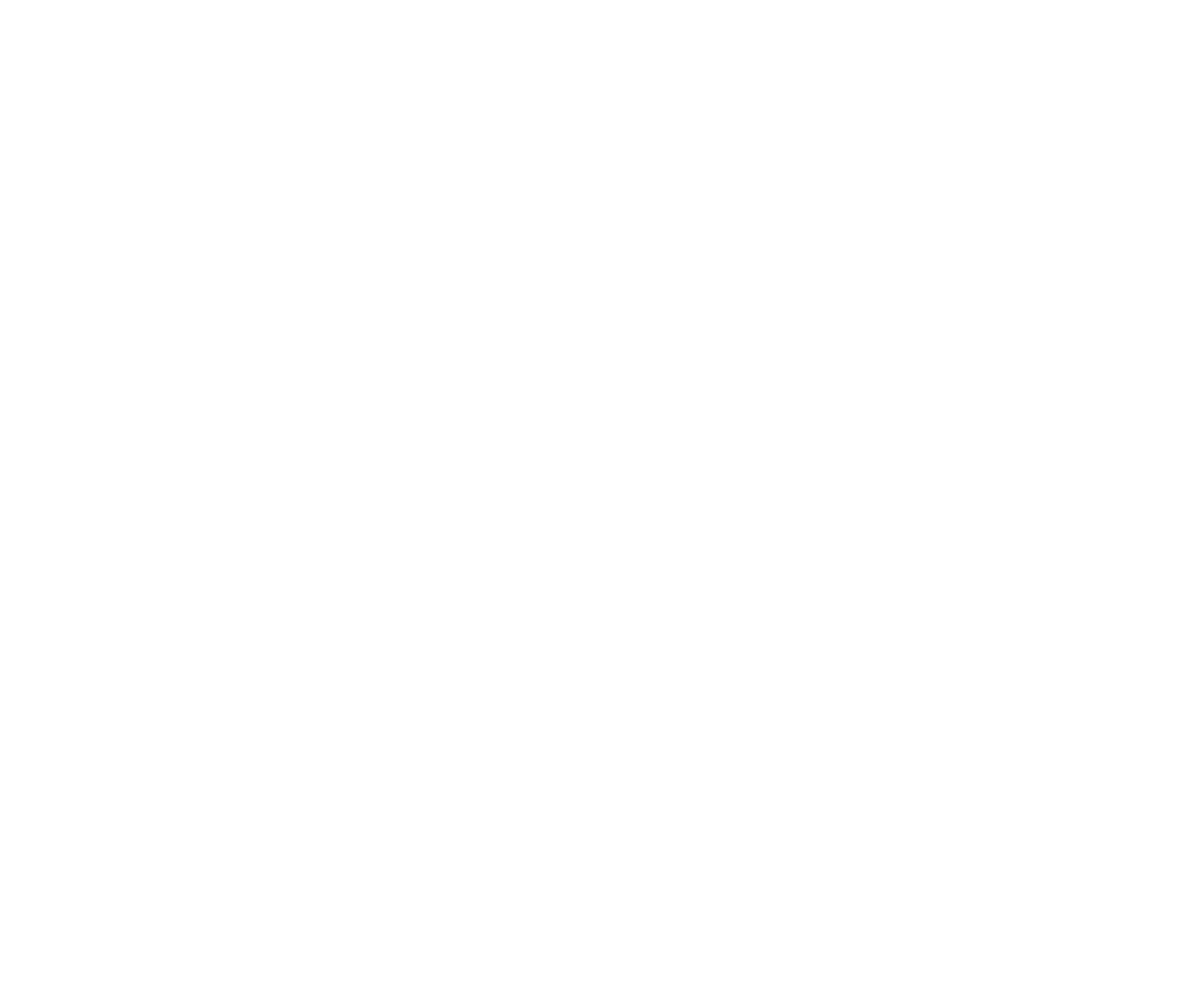
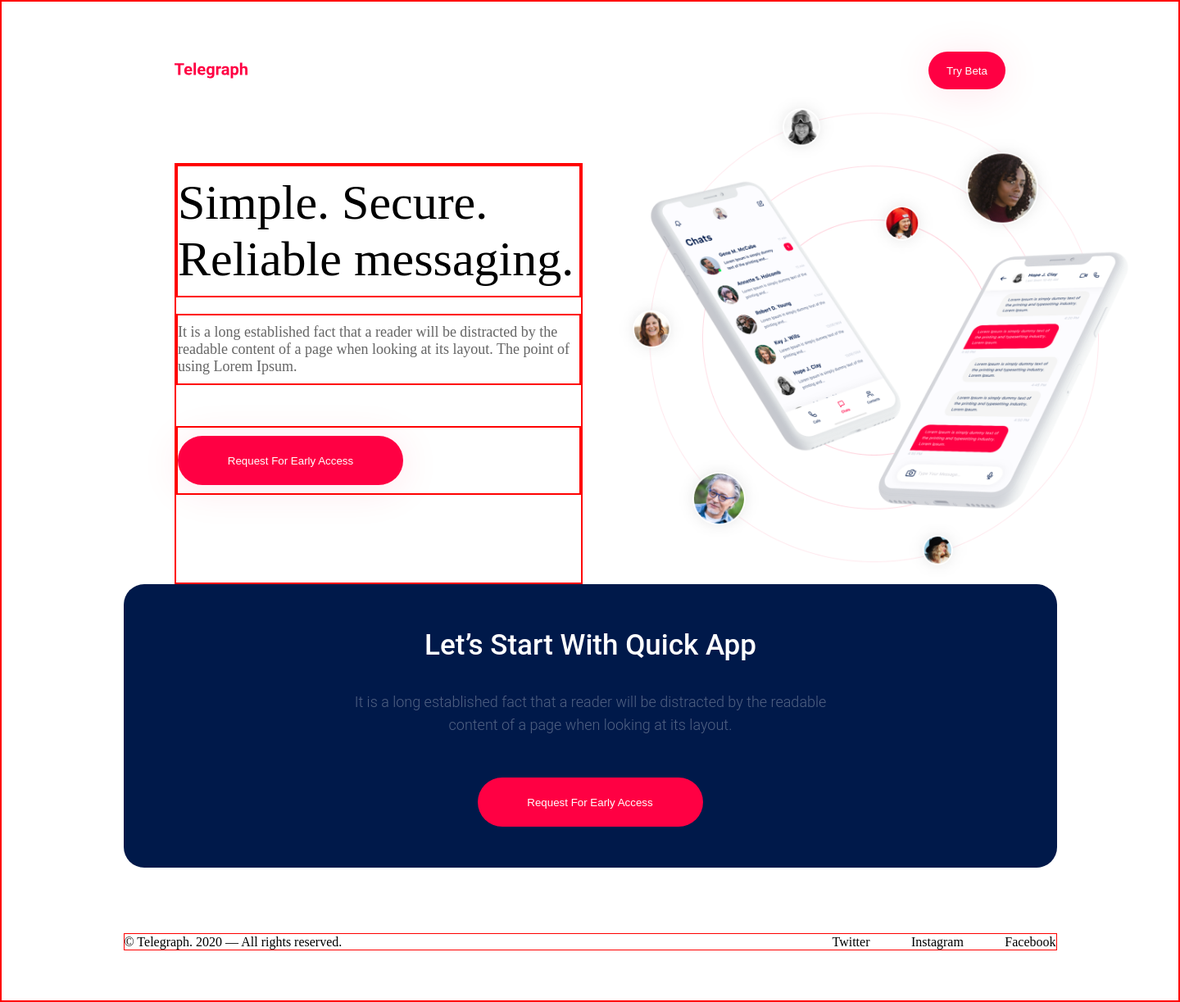
Before and after one commit to ArsenAliakparov/shop-A13, a plain HTML site: page index.html in a window 1280 px wide. Shown: the whole page at 82% size, 1440 px wide, since content can reach past the window. Before the commit the page ends 800 px from the top, so only its background shows below. Drawn offline with Linux system fonts and the light colour scheme; a web font is replaced by a local one.

Commit message:
header footer

```diff
--- a/index.html
+++ b/index.html
@@ -7,9 +7,50 @@
     <link rel="stylesheet" href="style.css">
 </head>
 <body>
-    <header class="header"></header>
-    <main class="main"></main>
-    <footer class="footer"></footer>
-    <script src="index.js"></script>
+    <div class="container">
+        <header class="header">
+            <div class="head">
+                <img src="./svg/ttt.svg" alt="">
+                <button class="btn">Try Beta</button>
+            </div>
+            <div class="heed">
+    <div class="content">
+        <div class="jjj jjj">
+                <p class="big">Simple. Secure.
+                    Reliable messaging.</p></div>
+                    <div class="jjj jj">
+                    <p class="smol">It is a long established fact that a reader will be distracted by the readable content of a page when looking at its layout. The point of using Lorem Ipsum.</p>
+                </div>
+                <div class="jjj j">
+                    <button class="button">Request For Early Access</button>
+                </div>
+               </div>
+               <img class="image" src="./image/image1.png" alt="">
+             </div>
+        </header>
+        <main class="main"></main>
+        <footer class="footer">
+    <div class="foot">
+        <div class="fff">
+    <div class="ff">
+        <p>Let’s Start With Quick App</p>
+    </div>
+    <div class="f">
+        <p>It is a long established fact that a reader will be distracted by the readable content of a page when looking at its layout.</p>
+    </div>
+    </div>
+    <button class="btnn">Request For Early Access</button>
+    </div>
+    <div class="fooot">
+        <div class="ccc">
+            <p>© Telegraph. 2020 — All rights reserved.</p>
+        </div>
+        <div class="cc"><p>Twitter</p><p>Instagram</p><p>Facebook</p></div>
+    </div>
+        </footer>
+    </div>
+
+
+    <script src=""></script>
 </body>
 </html>
--- a/style.css
+++ b/style.css
@@ -0,0 +1,164 @@
+@import url('https://fonts.googleapis.com/css2?family=DM+Sans:ital,opsz,wght@0,9..40,100..1000;1,9..40,100..1000&family=Libre+Baskerville:ital,wght@0,400;0,700;1,400&family=Outfit:wght@100..900&family=Rosario:ital,wght@0,300..700;1,300..700&family=Rubik:ital,wght@0,300..900;1,300..900&family=Sen:wght@400..800&display=swap');
+
+*{
+    margin: 0;
+    padding: 0;
+    box-sizing: border-box;
+}
+.container{
+    width: 1440px;
+    border: 2px solid red;
+    margin: 0 auto;
+    /* position: relative; */
+    padding: 61px;
+}
+
+.head{
+    width: 100%;
+    padding: 0px 150px;
+    display: flex;
+    justify-content: space-between;
+}
+.btn{
+    width: 94px;
+height: 46px;
+border-radius: 23px;
+cursor: pointer;
+box-shadow: 0px 5px 50px 0px rgba(255, 0, 67, 0.1);
+background: rgb(255, 0, 67);
+border: none;
+color: #fff;
+}
+
+.heed{
+   width: 100%;
+    position: relative;
+    display: flex;
+/* border: 2px solid red; */
+}
+.content{
+    /* position: absolute;  */
+    width: 552px;
+border: 2px solid red;
+display: flex;
+flex-direction: column;
+/* gap: 20px; */
+margin-left: 150px;
+margin-top: 90px;
+
+}
+.big{
+    font-size: 60px;
+}
+.smol{
+    font-size: 18px;
+    color: rgba(0, 0, 0, 0.607);
+}
+.button{
+    width: 275px;
+height: 60px;
+border-radius: 30px;
+color: #fff;
+cursor: pointer;
+border: none;
+box-shadow: 0px 5px 50px 0px rgba(255, 0, 67, 0.1);
+background: rgb(255, 0, 67);
+/* margin-top: 24px; */
+}
+.jjj{
+    border: 2px solid red;
+    padding: 10px 0;
+}
+.jjj.j{
+    margin-top: 50px;
+}
+.jjj.jj{
+    margin-top: 20px;
+}
+.image{
+    width: 655px;
+    height: 604px;
+    margin-left: 38px;
+}
+.foot{
+    width: 1139px;
+height: 346px;
+border-radius: 25px;
+margin: 0 auto;
+background: rgb(0, 25, 74);
+position: relative;
+}
+.fff{
+    /* color: #fff; */
+    position: absolute;
+    width: 580px;
+    /* margin-top: 50px; */
+height: 136px;
+/* margin: 0 auto; */
+top: 50px;
+left: 280px;
+display: flex;
+flex-direction: column;
+justify-content: center;
+}
+.ff{
+    width: 466px;
+height: 50px;
+margin-left: 57px;
+}
+.ff p{
+    width: 466px;
+    height: 50px;
+    color: rgb(255, 255, 255);
+font-family: Roboto;
+font-size: 35px;
+font-weight: 500;
+line-height: 50px;
+letter-spacing: 0px;
+text-align: center;
+}
+.f{
+    margin-top: 30px;
+    width: 580px;
+height: 56px;
+}
+.f p{
+    width: 580px;
+height: 56px;
+color: rgba(255, 255, 255, 0.312);
+font-family: Roboto;
+font-size: 18px;
+font-weight: 300;
+line-height: 28px;
+letter-spacing: 0px;
+text-align: center;
+}
+.btnn{
+    width: 275px;
+height: 60px;
+border-radius: 30px;
+border: none;
+background: rgb(255, 0, 67);
+position: absolute;
+left: 432px;
+bottom: 50px;
+
+color: #fff;
+}
+.fooot{
+    width: 1139px;
+    height: 21px;
+display: flex;
+justify-content: space-between;
+align-items: center;
+    margin: 0 auto;
+   margin-top: 80px;
+   border: 1px solid red;
+    position: relative;
+}
+.cc{
+    display: flex;
+justify-content: space-between;
+align-items: center;
+width: 273px;
+}
```
Also changed, not shown: image/image1.png (added), svg/ttt.svg (added).
